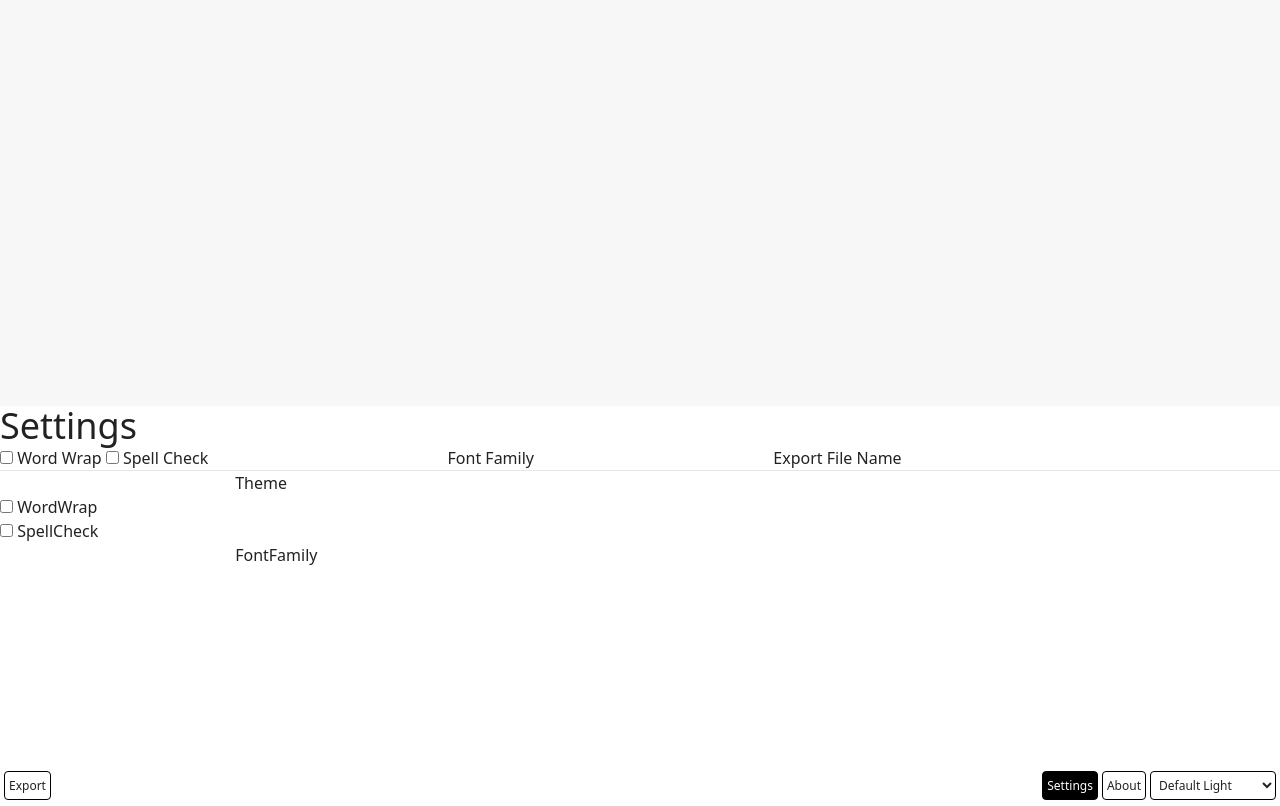
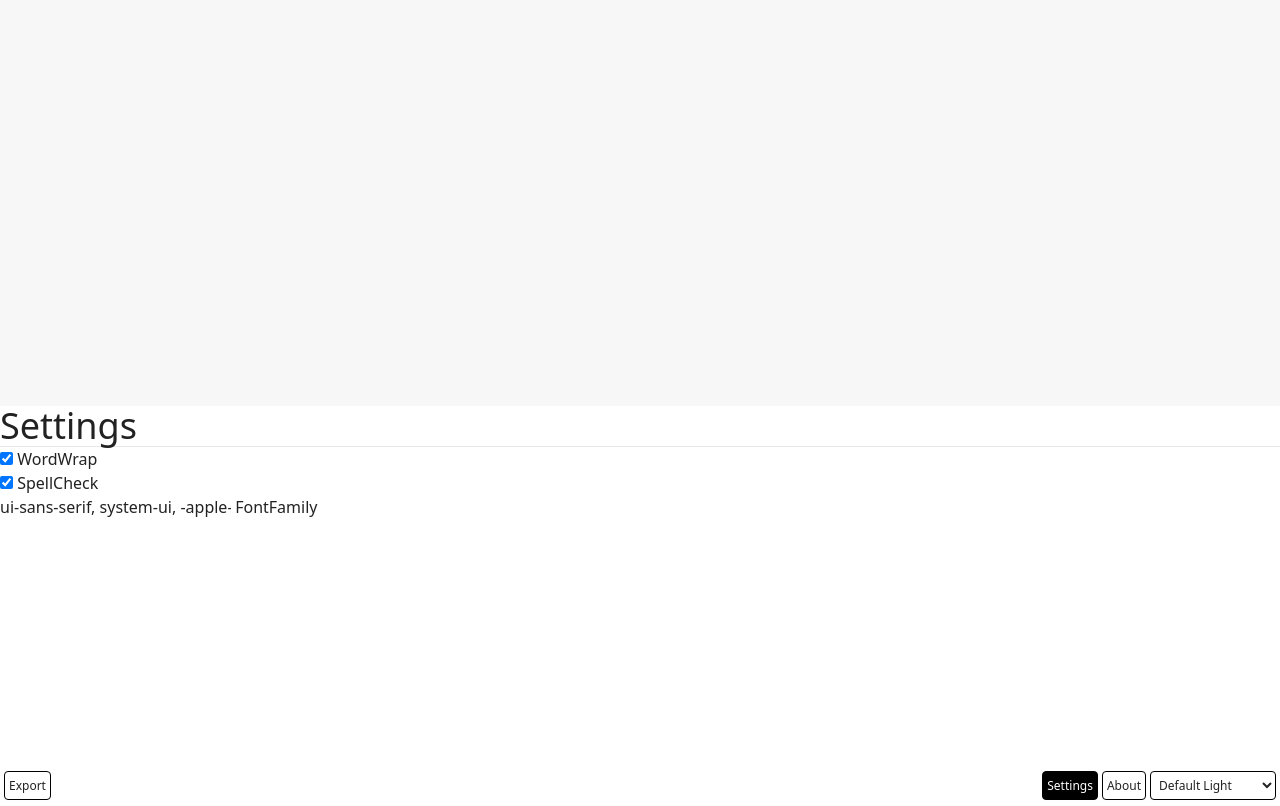
Before and after one commit to AtomicChocolate/textarea, a Svelte app: page / in a window 1280 px wide. Both pictures are taken after a click on the button "Settings". Built offline with nearby package versions, Linux system fonts and the light colour scheme.

Commit message:
Make settings functional

```diff
--- a/src/app.css
+++ b/src/app.css
@@ -9,10 +9,10 @@
 
 .show-about,
 .show-settings {
-	height: 50vh;
+	height: 50vh !important;
 }
 
 .about.show-about, .settings.show-settings {
 	visibility: visible;
-	max-height: 50vh;
+	max-height: 50vh !important;
 }
--- a/src/components/InstallPWA.svelte
+++ b/src/components/InstallPWA.svelte
@@ -26,6 +26,8 @@ const InstallPWA = () => {
 
 export default InstallPWA; -->
 
+<!-- TODO -->
+
 <button type="button" class="rounded border p-1">
 	Install textarea.site as an app
 </button>
--- a/src/components/Settings.svelte
+++ b/src/components/Settings.svelte
@@ -1,6 +1,24 @@
 <script lang="ts">
 	import { panels } from "../utilities/PanelStore";
 	import { settings } from "../utilities/SettingsStore";
+
+	function ChangeSetting(setting, valueType, e) {
+		let newValue;
+		switch (valueType) {
+			case "string":
+				newValue = e.currentTarget.value;
+				break;
+			case "boolean":
+				newValue = e.target.checked;
+				break;
+			default:
+				console.warn(
+					"Tried to set a setting containing an unsupported data type"
+				);
+				return;
+		}
+		$settings = { ...$settings, [setting]: newValue };
+	}
 </script>
 
 <div
@@ -9,19 +27,29 @@
 	}`}
 >
 	<h1 class="text-4xl">Settings</h1>
-	<input type="checkbox" title="wordwrap" name="wordwrap" />
-	<label for="wordwrap">Word Wrap</label>
-	<input type="checkbox" title="spellcheck" name="spellcheck" />
-	<label for="spellcheck">Spell Check</label>
-	<input type="text" title="fontfamily" name="fontfamily" />
-	<label for="fontfamily">Font Family</label>
-	<input type="text" title="exportfilename" name="exportfilename" />
-	<label for="exportfilename">Export File Name</label>
 	<hr />
 	{#each Object.entries($settings) as [setting, value] (setting)}
 		<!-- <br><code>{setting} ({typeof value}) = {value}</code><br> -->
-		<input type={typeof value === "string" ? "text" : "checkbox"} title={setting} name={setting}>
-		<label for={setting}>{setting}</label>
-		<br>
+		{#if setting !== "Theme"}
+			{#if typeof value === "string"}
+				<input
+					type="text"
+					title={setting}
+					name={setting}
+					{value}
+					on:change={(e) => ChangeSetting(setting, typeof value, e)}
+				/>
+			{:else if typeof value === "boolean"}
+				<input
+					type="checkbox"
+					title={setting}
+					name={setting}
+					bind:checked={value}
+					on:change={(e) => ChangeSetting(setting, typeof value, e)}
+				/>
+			{/if}
+			<label for={setting}>{setting}</label>
+			<br />
+		{/if}
 	{/each}
 </div>
--- a/src/components/Writer.svelte
+++ b/src/components/Writer.svelte
@@ -1,5 +1,6 @@
 <script lang="ts">
 	import { panels } from "../utilities/PanelStore";
+	import { settings } from "../utilities/SettingsStore";
 	import { text } from "../utilities/TextStore";
 
 	type TextareaInputEvent = {
@@ -17,7 +18,16 @@
 <textarea
 	bind:value={$text}
 	on:input={handleInput}
-	class={`w-full h-screen bg-inherit text-inherit border-none focus-visible:outline-none resize-none text-xl p-4 transition-all ${
+	spellcheck={$settings.SpellCheck}
+	class={`w-full h-[calc(100vh-1.5em)] bg-inherit text-inherit border-none focus-visible:outline-none resize-none text-xl p-4 transition-all ${
 		$panels.settings ? "show-settings" : ""
-	}`}
+	} ${$settings.WordWrap ? "wordwrap" : ""}`}
 />
+
+<style>
+	.wordwrap {
+		white-space: pre;
+		overflow-wrap: normal;
+		overflow-x: scroll;
+	}
+</style>
```
